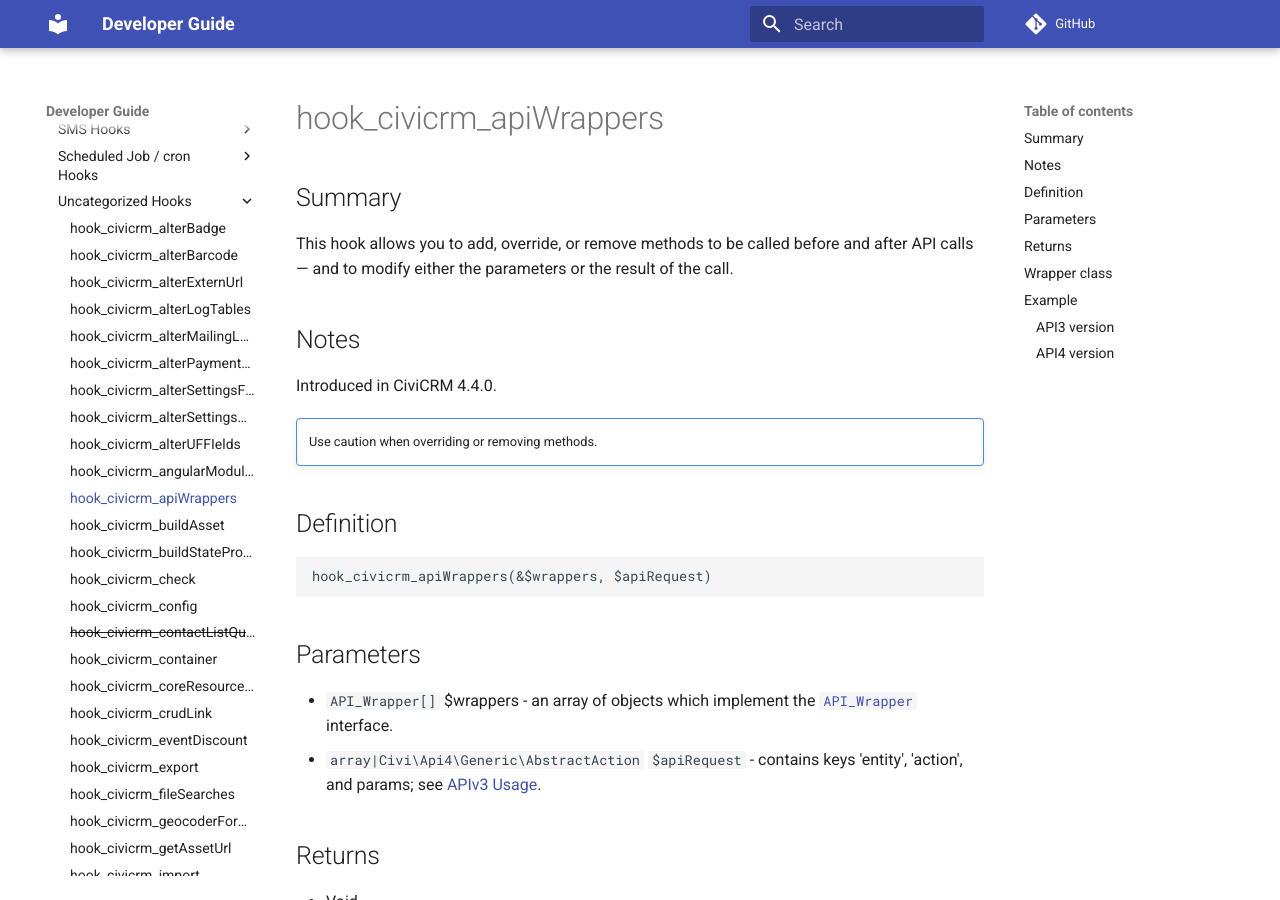
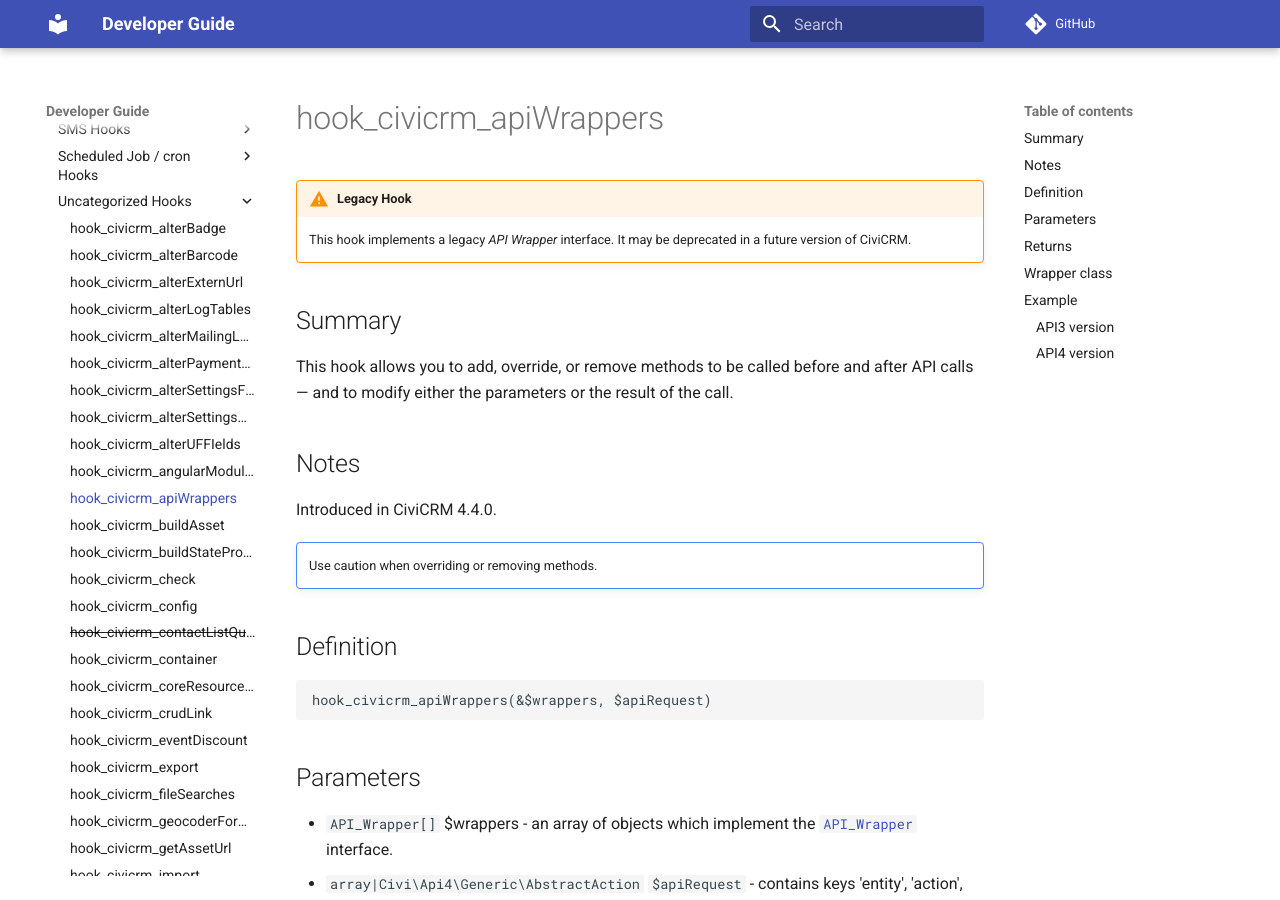
Before and after one commit to civicrm/civicrm-dev-docs, an MkDocs documentation site: the page built from docs/hooks/hook_civicrm_apiWrappers.md, in a window 1280 px wide and 900 px high. Built offline with MkDocs 1.6.1 and Material for MkDocs 9.7.7, drawn with Linux system fonts in a browser that asks for light colours; comment, search, counter and statistics services are not loaded.

Commit message:
Add "Legacy Hook" warning.

```diff
--- a/docs/hooks/hook_civicrm_apiWrappers.md
+++ b/docs/hooks/hook_civicrm_apiWrappers.md
@@ -1,4 +1,7 @@
 # hook_civicrm_apiWrappers
+
+!!! warning "Legacy Hook"
+    This hook implements a legacy *API Wrapper* interface. It may be deprecated in a future version of CiviCRM.
 
 ## Summary
 
```
